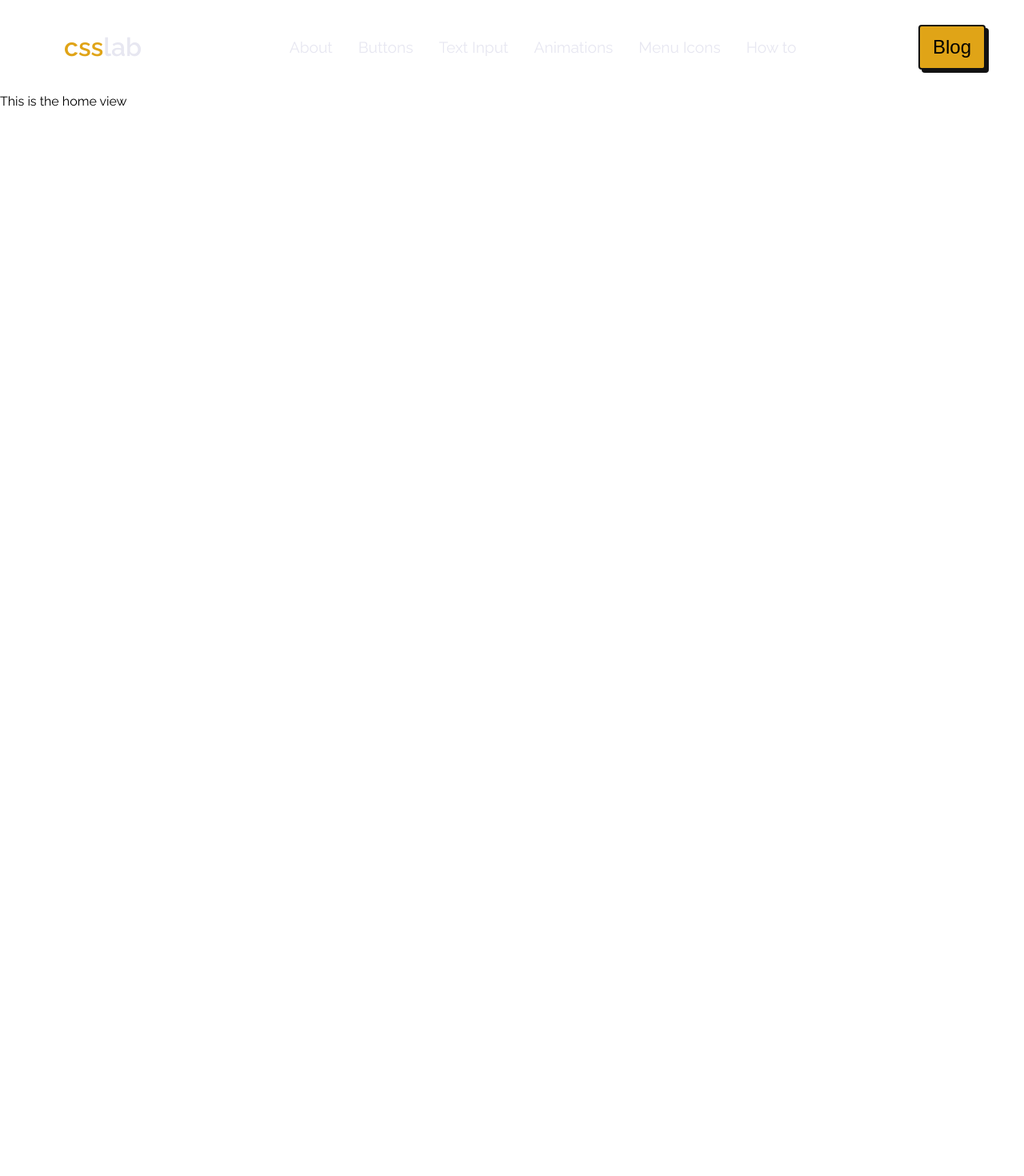
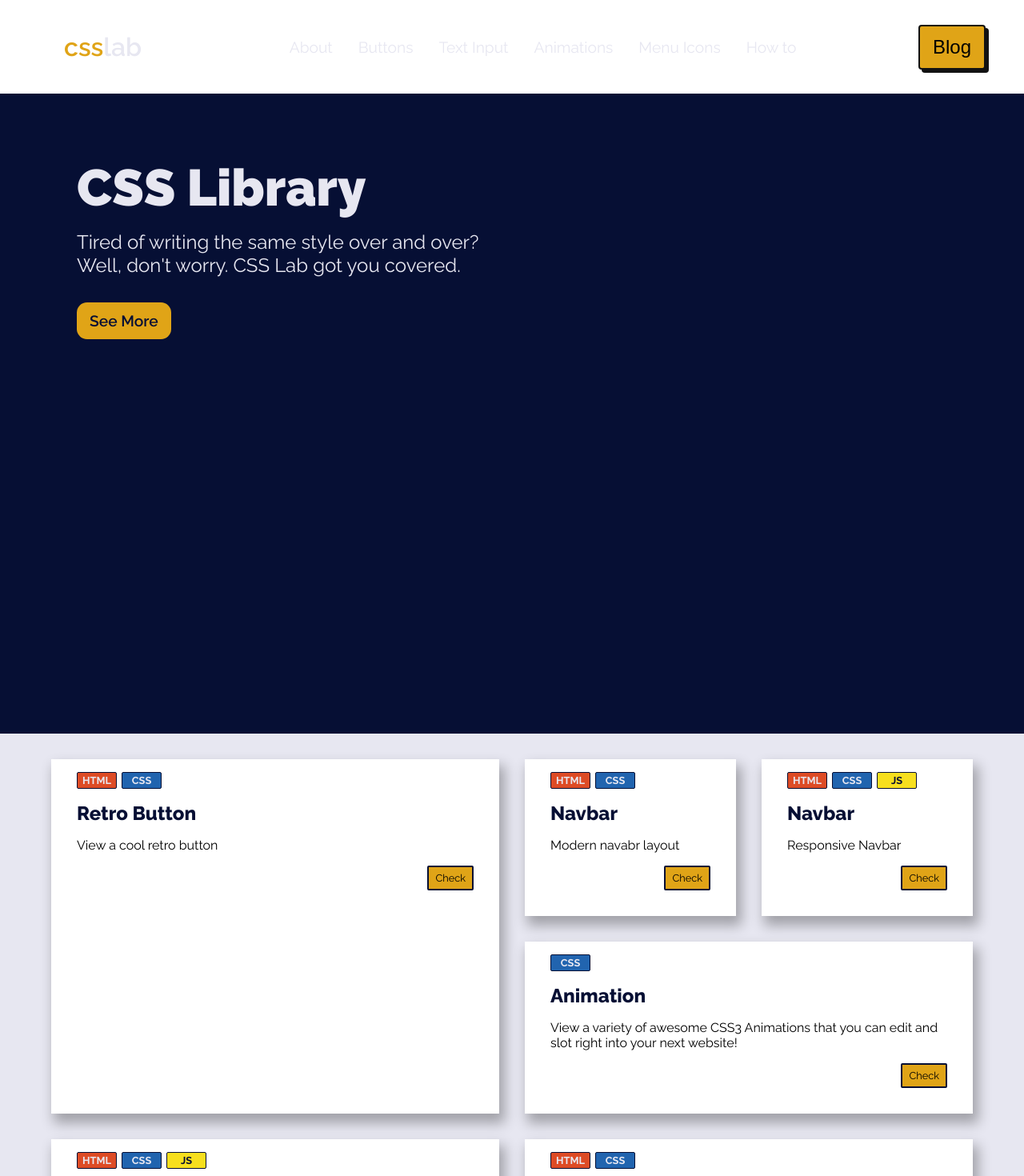
Before and after one commit to yusef-codes10/css-lab-vue, a Vue app: page / in a window 1280 px wide. Shown: the top 1470 px of the page at 80% size. Before the commit the page ends 800 px from the top, so only its background shows below. Built offline with nearby package versions, Linux system fonts and the light colour scheme; a web font is replaced by a local one.

Commit message:
the homeView content

```diff
--- a/src/App.vue
+++ b/src/App.vue
@@ -16,35 +16,4 @@ import AppNav from '@/components/AppNav.vue'
   <RouterView />
 </template>
 
-<style scoped>
-.css-lab {
-  background-color: var(--brand-color);
-  height: 100dvh;
-  display: flex;
-  flex-direction: column;
-  width: 100%;
-}
-
-/* out of the hero section... */
-.sections,
-.components-section {
-  /* margin: 0 1rem; */
-  background-color: var(--text-color);
-  /* flex: 1; */
-  height: 100%;
-  padding: 2rem;
-}
-
-.comp-title {
-  color: var(--brand-color);
-  font-size: 2rem;
-  font-weight: 900;
-  margin: 0.2rem 2rem;
-}
-
-.paragraph {
-  margin: 0.2rem 2rem;
-  font-size: 1.2rem;
-  color: var(--brand-color);
-}
-</style>
+<style scoped></style>
--- a/src/views/HomeView.vue
+++ b/src/views/HomeView.vue
@@ -1,5 +1,47 @@
-<script></script>
+<script setup>
+import MainSection from '@/components/MainSection.vue'
+import CardsContainer from '@/components/CardsContainer.vue'
+</script>
 
-<template>This is the home view</template>
+<template>
+  <div class="css-lab">
+    <MainSection />
+  </div>
+  <div class="component-section"></div>
+  <div class="components-section">
+    <CardsContainer />
+  </div>
+</template>
 
-<style></style>
+<style scoped>
+.css-lab {
+  background-color: var(--brand-color);
+  height: 100dvh;
+  display: flex;
+  flex-direction: column;
+  width: 100%;
+}
+
+/* out of the hero section... */
+.sections,
+.components-section {
+  /* margin: 0 1rem; */
+  background-color: var(--text-color);
+  /* flex: 1; */
+  height: 100%;
+  padding: 2rem;
+}
+
+.comp-title {
+  color: var(--brand-color);
+  font-size: 2rem;
+  font-weight: 900;
+  margin: 0.2rem 2rem;
+}
+
+.paragraph {
+  margin: 0.2rem 2rem;
+  font-size: 1.2rem;
+  color: var(--brand-color);
+}
+</style>
```
